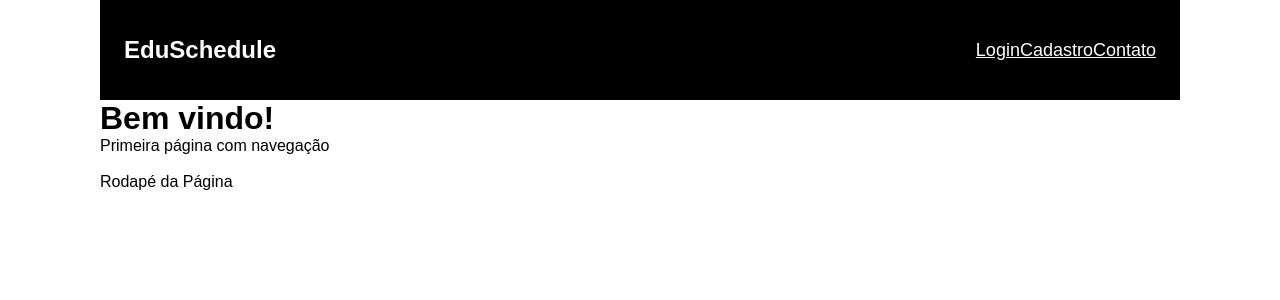
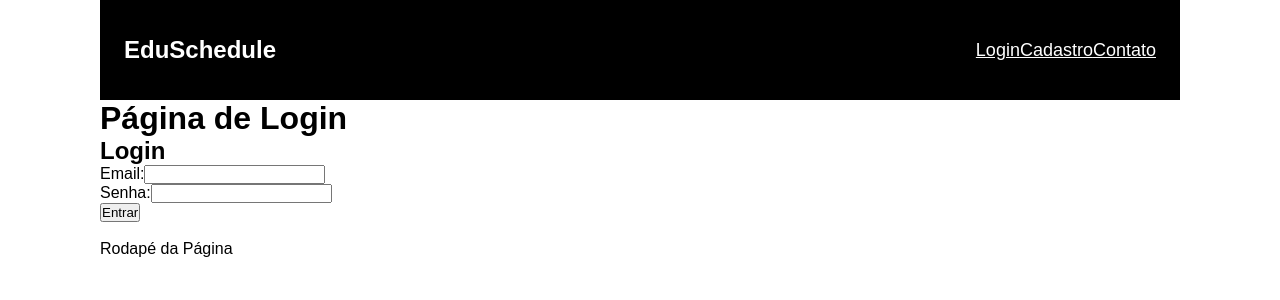
Before and after one commit to SharkboyHL/EduSchedule, a React (Vite) app in the folder EduSchedule/: page / in a window 1280 px wide. Shown: the top 300 px of the page. Built offline with nearby package versions, Linux system fonts and the light colour scheme.

Commit message:
Processo de Criação do Componente Private

```diff
--- /dev/null
+++ b/EduSchedule/src/Components/Logar/index.tsx
@@ -0,0 +1,54 @@
+// src/components/LoginForm.tsx
+import React, { useState } from 'react';
+import { signInWithEmailAndPassword } from 'firebase/auth';
+import { auth } from '../../Services/firebaseConnection'; // Importe sua instância do Firebase
+import { useNavigate } from 'react-router-dom';
+
+interface LoginFormProps {
+  onLogin: () => void;
+}
+
+const LoginForm: React.FC<LoginFormProps> = ({ onLogin }) => {
+  const [email, setEmail] = useState('');
+  const [password, setPassword] = useState('');
+  const navigate = useNavigate();
+
+  const handleEmailChange = (e: React.ChangeEvent<HTMLInputElement>) => {
+    setEmail(e.target.value);
+  };
+
+  const handlePasswordChange = (e: React.ChangeEvent<HTMLInputElement>) => {
+    setPassword(e.target.value);
+  };
+
+  const handleLogin = async () => {
+    try {
+      await signInWithEmailAndPassword(auth, email, password);
+      onLogin();
+      navigate('/teste')
+    } catch (error) {
+      console.error('Erro no login:', error.message);
+    }
+  };
+
+  return (
+    <div>
+      <h2>Login</h2>
+      <form>
+        <div>
+          <label>Email:</label>
+          <input type="email" value={email} onChange={handleEmailChange} />
+        </div>
+        <div>
+          <label>Senha:</label>
+          <input type="password" value={password} onChange={handlePasswordChange} />
+        </div>
+        <button type="button" onClick={handleLogin}>
+          Entrar
+        </button>
+      </form>
+    </div>
+  );
+};
+
+export default LoginForm;
--- a/EduSchedule/src/Pages/Login/index.tsx
+++ b/EduSchedule/src/Pages/Login/index.tsx
@@ -1,11 +1,18 @@
-import { Link } from "react-router-dom";
+import React from 'react';
+import LoginForm from '../../Components/Logar/index';
 
-export function Login(){
-    return(
-        <div>
-            <h1>Bem vindo!</h1>
-            <span>Primeira página com navegação</span>
-            <br />
-        </div>
-    )
-}
+const LoginPage: React.FC = () => {
+  const handleLogin = () => {
+    // Implemente qualquer lógica adicional após o login, se necessário
+    console.log('Usuário logado com sucesso!');
+  };
+
+  return (
+    <div>
+      <h1>Página de Login</h1>
+      <LoginForm onLogin={handleLogin} />
+    </div>
+  );
+};
+
+export default LoginPage;
--- /dev/null
+++ b/EduSchedule/src/Pages/Teste/index.tsx
@@ -0,0 +1,9 @@
+import React from 'react';
+
+export function Teste(){
+    return(
+        <div><h1>OLÁÁÁ</h1></div>
+    )
+}
+
+export default Teste;
```
Also changed, not shown: EduSchedule/src/routes.tsx (+7 -2 lines).
